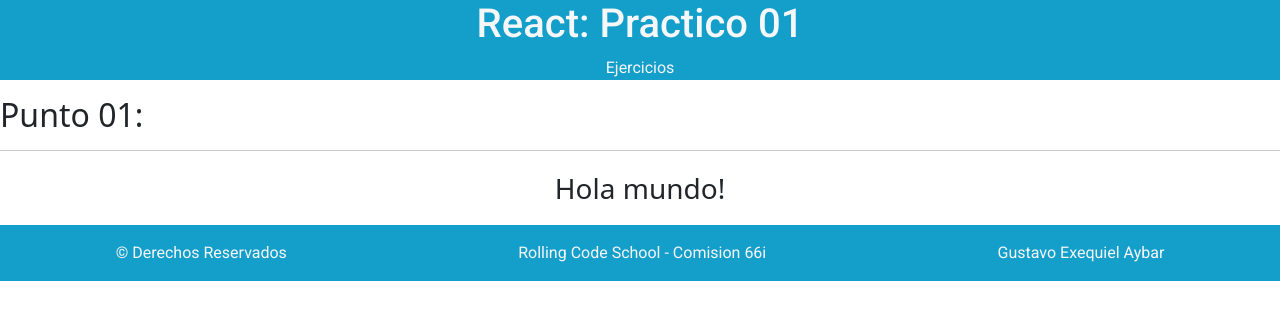
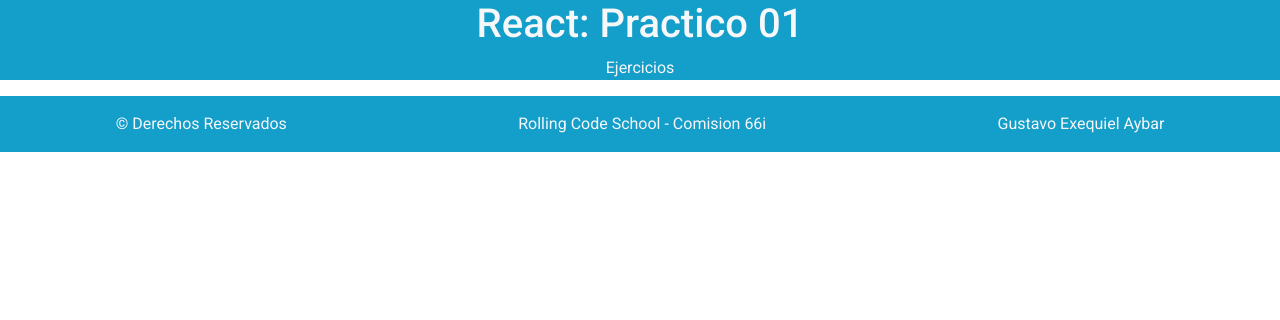
Before and after one commit to GustavoEAybar/Practico_01_ReactRCS, a React (Vite) app: page / in a window 1280 px wide. Shown: the top 320 px of the page. Built offline with nearby package versions, Linux system fonts and the light colour scheme.

Commit message:
modify file

```diff
--- a/src/App.jsx
+++ b/src/App.jsx
@@ -1,15 +1,14 @@
 import './App.css';
 import 'bootstrap/dist/css/bootstrap.min.css';
 import Header from './components/layout/Header/Header';
-import Punto01 from './components/Punto01';
 import Footer from './components/layout/Footer/Footer';
+
 
 function App() {
 
   return (
     <div>
       <Header/>
-      <Punto01/>
       <Footer/>
     </div>
   )
--- a/src/components/Punto01.jsx
+++ /dev/null
@@ -1,11 +0,0 @@
-const Punto01 = () => {
-    return (
-        <div>
-            <h2>Punto 01:</h2>
-            <hr />
-            <p className="text-center fs-3">Hola mundo!</p>
-        </div>
-    );
-};
-
-export default Punto01;
```
